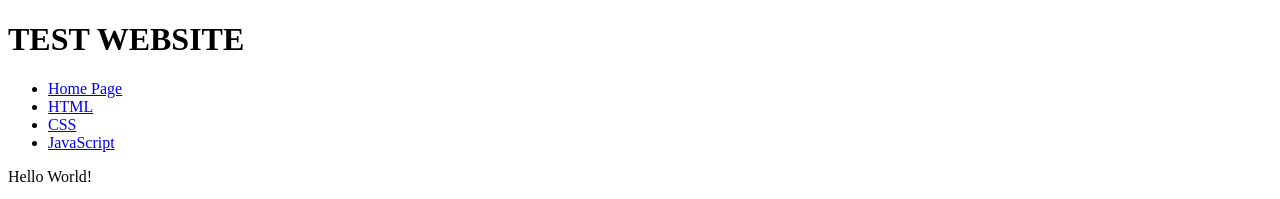
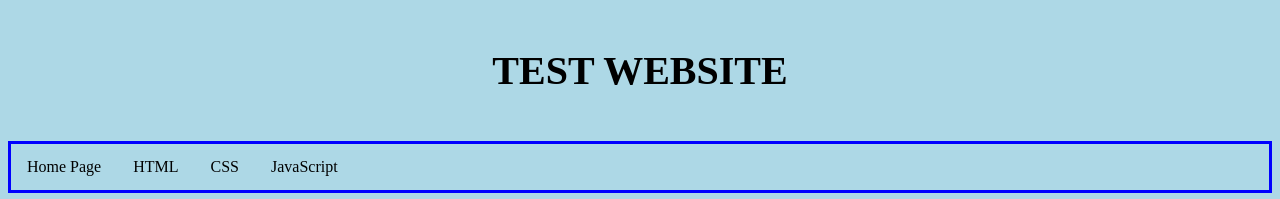
Before and after one commit to krithava/krithava.github.io, a plain HTML site: page index.html in a window 1280 px wide. Shown: the top 199 px of the page. Drawn offline with Linux system fonts and the light colour scheme.

Commit message:
experimenting with css

```diff
--- a/index.html
+++ b/index.html
@@ -2,6 +2,7 @@
 <html>
 
   <head>
+    <link rel="stylesheet" href="style.css"/>
     <title>First Site</title>
   </head>
 
--- /dev/null
+++ b/style.css
@@ -0,0 +1,41 @@
+h1 {
+    color: black;
+    text-align: center;
+    padding: 20px;
+    font-size: 40px;
+
+
+}
+body {
+  background-color: lightblue;
+}
+
+ul {
+  list-style-type: none;
+  margin: 0;
+  padding: 0;
+  overflow: hidden;
+  background-color: lightblue;
+  border-style: solid;
+  border-color: #0000ff;
+}
+
+li {
+  float: left;
+}
+
+li a {
+  display: block;
+  color: black;
+  text-align: center;
+  padding: 14px 16px;
+  text-decoration: none;
+}
+
+a:hover:not(.active) {
+  background-color: #111;
+}
+
+.active {
+  background-color:#04AA6D;
+}
```
Also changed, not shown: test.txt (deleted).
